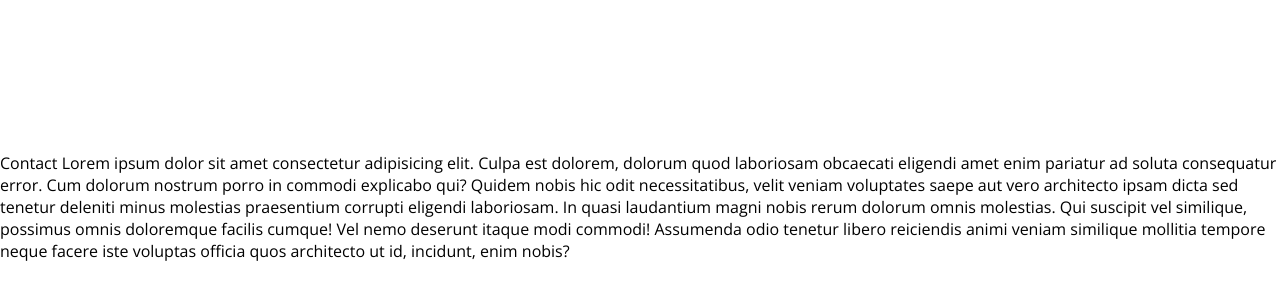
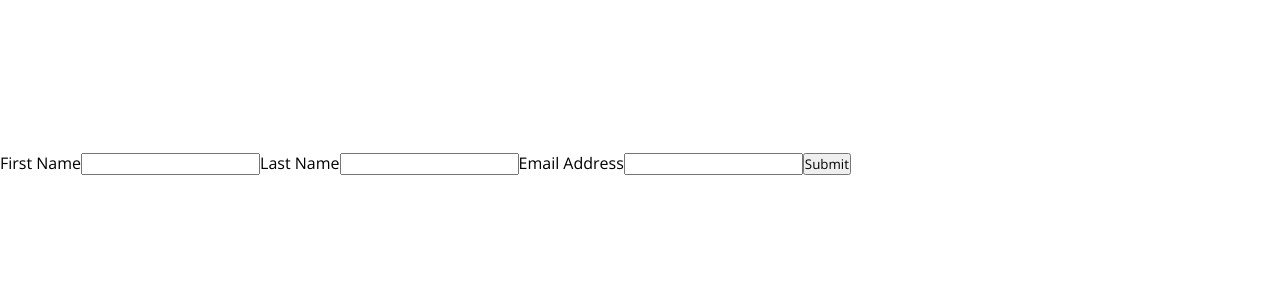
Before and after one commit to julschong/my-portfolio, a React (Create React App) app: page / in a window 1280 px wide. Shown: the part 2321-2621 px from the top of the page. Built offline with nearby package versions, Linux system fonts and the light colour scheme.

Commit message:
added formik for contact form

```diff
--- a/package.json
+++ b/package.json
@@ -7,9 +7,11 @@
     "@testing-library/react": "^11.2.7",
     "@testing-library/user-event": "^12.8.3",
     "animate.css": "^4.1.1",
+    "formik": "^2.2.9",
     "react": "^17.0.2",
     "react-dom": "^17.0.2",
     "react-icons": "^4.2.0",
+    "react-in-viewport": "^1.0.0-alpha.19",
     "react-router-dom": "^5.3.0",
     "react-scripts": "4.0.3",
     "sass": "^1.42.1",
--- a/src/components/Contact/index.js
+++ b/src/components/Contact/index.js
@@ -1,20 +1,49 @@
 import './Contact.scss';
+import { useFormik } from 'formik';
 
 const Contact = () => {
+    const formik = useFormik({
+        initialValues: {
+            firstName: '',
+            lastName: '',
+            email: ''
+        },
+        onSubmit: (values) => {
+            alert(JSON.stringify(values, null, 2));
+        }
+    });
     return (
         <section id="contact">
-            Contact Lorem ipsum dolor sit amet consectetur adipisicing elit.
-            Culpa est dolorem, dolorum quod laboriosam obcaecati eligendi amet
-            enim pariatur ad soluta consequatur error. Cum dolorum nostrum porro
-            in commodi explicabo qui? Quidem nobis hic odit necessitatibus,
-            velit veniam voluptates saepe aut vero architecto ipsam dicta sed
-            tenetur deleniti minus molestias praesentium corrupti eligendi
-            laboriosam. In quasi laudantium magni nobis rerum dolorum omnis
-            molestias. Qui suscipit vel similique, possimus omnis doloremque
-            facilis cumque! Vel nemo deserunt itaque modi commodi! Assumenda
-            odio tenetur libero reiciendis animi veniam similique mollitia
-            tempore neque facere iste voluptas officia quos architecto ut id,
-            incidunt, enim nobis?
+            <form onSubmit={formik.handleSubmit}>
+                <label htmlFor="firstName">First Name</label>
+                <input
+                    id="firstName"
+                    name="firstName"
+                    type="text"
+                    onChange={formik.handleChange}
+                    value={formik.values.firstName}
+                />
+
+                <label htmlFor="lastName">Last Name</label>
+                <input
+                    id="lastName"
+                    name="lastName"
+                    type="text"
+                    onChange={formik.handleChange}
+                    value={formik.values.lastName}
+                />
+
+                <label htmlFor="email">Email Address</label>
+                <input
+                    id="email"
+                    name="email"
+                    type="email"
+                    onChange={formik.handleChange}
+                    value={formik.values.email}
+                />
+
+                <button type="submit">Submit</button>
+            </form>
         </section>
     );
 };
```
Also changed, not shown: 1 other file (tests, documents, lock files or other folders).
